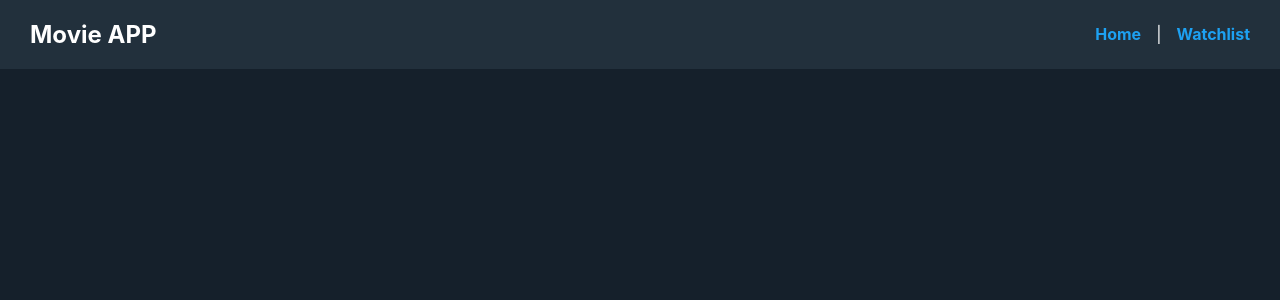
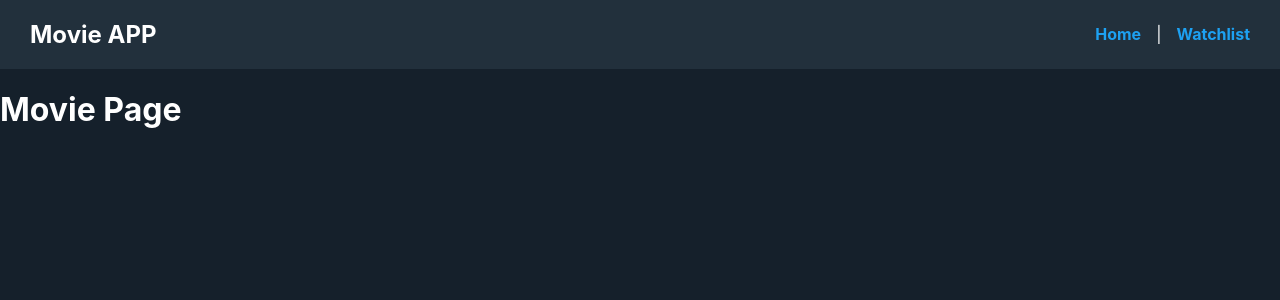
Before and after one commit to kirkwood616/react-api-lab, a React (Create React App) app: page /movie/1 in a window 1280 px wide. Shown: the top 300 px of the page. Built offline with nearby package versions, Linux system fonts and the light colour scheme; no server answers.

Commit message:
Adding MoviePage route

```diff
--- a/src/App.tsx
+++ b/src/App.tsx
@@ -8,6 +8,7 @@ import {
 import "./App.css";
 import Header from "./components/Header";
 import Main from "./components/Main";
+import MoviePage from "./components/MoviePage";
 import WatchList from "./components/WatchList";
 import MovieInterface from "./models/MovieInterface";
 
@@ -19,6 +20,7 @@ function App() {
         <Routes>
           <Route path="/" element={<Main />} />
           <Route path="/watchlist" element={<WatchList />} />
+          <Route path="/movie/:id" element={<MoviePage />} />
         </Routes>
       </Router>
     </div>
--- a/src/components/Movie.tsx
+++ b/src/components/Movie.tsx
@@ -1,4 +1,5 @@
 // import "./Movie.css";
+import { Link } from "react-router-dom";
 import MovieInterface from "../models/MovieInterface";
 
 interface Props {
@@ -19,10 +20,12 @@ function Movie({ movie, onAdd }: Props) {
   // RENDER PAGE
   return (
     <div className="Movie">
-      <img
-        src={`https://image.tmdb.org/t/p/w300/${movie.poster_path}`}
-        alt={`${movie.title} Movie Poster`}
-      />
+      <Link to={`/movies/${movie.id}`}>
+        <img
+          src={`https://image.tmdb.org/t/p/w300/${movie.poster_path}`}
+          alt={`${movie.title} Movie Poster`}
+        />
+      </Link>
       <p className="Title">{movie.title}</p>
       <div className="Rating" style={{ backgroundColor: bgColor }}>
         <div className="RatingInner">
--- /dev/null
+++ b/src/components/MoviePage.tsx
@@ -0,0 +1,14 @@
+// import "./MoviePage.css";
+import MovieInterface from "../models/MovieInterface";
+
+interface Props {}
+
+function MoviePage({}: Props) {
+  return (
+    <div className="MoviePage">
+      <h1>Movie Page</h1>
+    </div>
+  );
+}
+
+export default MoviePage;
--- a/src/components/Results.tsx
+++ b/src/components/Results.tsx
@@ -9,6 +9,7 @@ interface Props {
 }
 
 function Results({ movies }: Props) {
+  // WORKAROUND FOR NOT KNOWING CONTEXT YET - DUPLICATE WATCHLIST STATE
   let [watchList, setWatchList] = useState<MovieInterface[]>(WatchListGroup);
 
   function handleWatchList(movie: MovieInterface) {
--- a/src/components/WatchList.tsx
+++ b/src/components/WatchList.tsx
@@ -10,6 +10,7 @@ export function WatchList({}: Props) {
   let [watchList, setWatchList] = useState<MovieInterface[]>(WatchListGroup);
 
   function handleWatchList(movie: MovieInterface) {
+    // WORKAROUND FOR NOT KNOWING CONTEXT YET - DUPLICATE WATCHLIST STATE
     let index: number = watchList.findIndex((e) => e.id === movie.id);
 
     if (watchList.length && index + 1) {
--- a/src/models/WatchListGroup.ts
+++ b/src/models/WatchListGroup.ts
@@ -1,10 +1,6 @@
 import MovieInterface from "./MovieInterface";
 
 export let WatchListGroup: MovieInterface[] = [];
-
-// export function addWatchList(movie: MovieInterface) {
-//   WatchListGroup.push(movie);
-// }
 
 export function handleWatchListGroup(movie: MovieInterface) {
   let index: number = WatchListGroup.findIndex((e) => e.id === movie.id);
```
